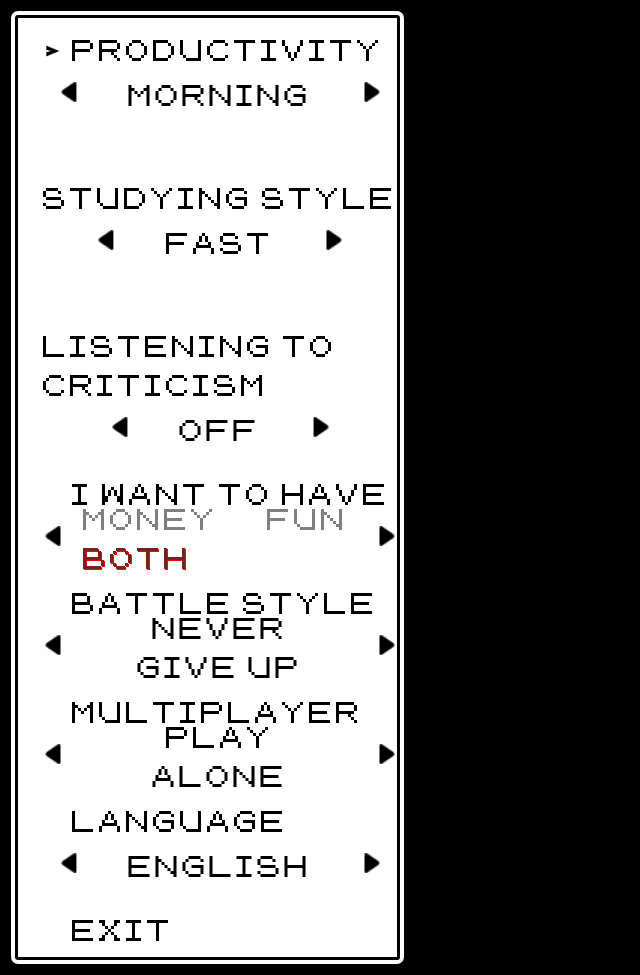
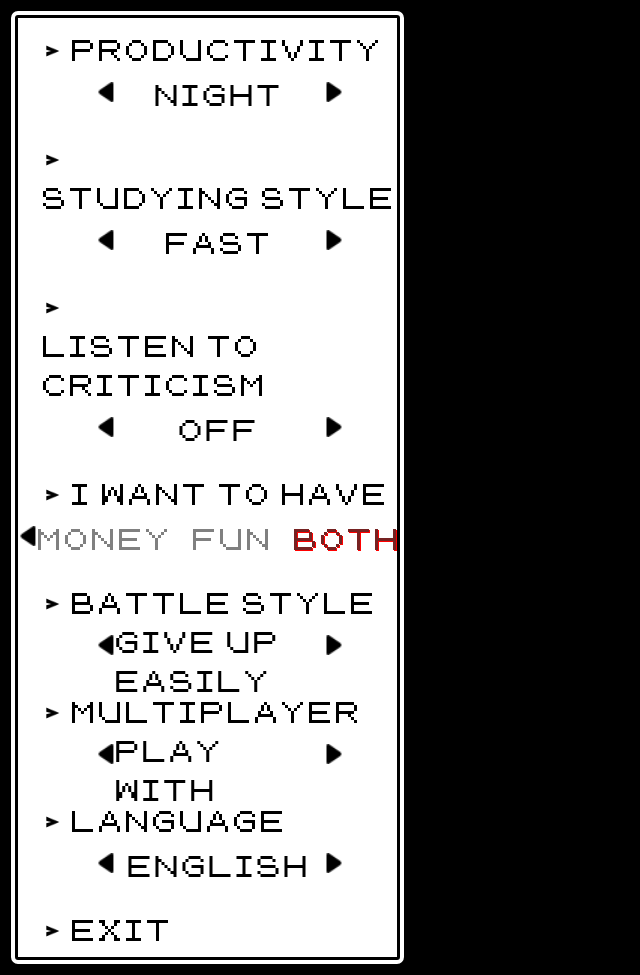
Before and after one commit to maztt/coding-campaign-v2, a plain HTML site: page options.html in a window 1280 px wide. Shown: the whole page, without its empty margins (0-640 px from the left). Drawn offline with Linux system fonts and the light colour scheme; a script that the page names is missing.

Commit message:
fix: mainly css and html fixes/improvements

```diff
--- a/options.html
+++ b/options.html
@@ -14,170 +14,147 @@
 <body>
 
   <div class="container">
-    <div class="options">
-      <div class="options__setting">
-        <div class="setting__option selected">
-          <img src="src/images/arrow.png" alt="Arrow Option">
-          <span>
-            <a id="newgame" href="intro.html">Productivity</a>
+    <div class="menu">
+
+      <div class="box__settings">
+        <div class="settings__title selected">
+          <img class="title_arrow" src="src/images/arrow.png" alt="Arrow Option">
+          <span class="title_name">
+            Productivity
           </span>
         </div>
-        <div class="setting__select">
-          <div class="selection">
+        <div class="setting__options">
+          <div class="options_selection">
             <img class="reverse" src="src/images/sided-arrow.png" alt="">
-            <div class="selection__option">
-              <span>Morning</span>
-              <span style="display: none;">Afternoon</span>
-              <span style="display: none;">Night</span>
+              <div class="options_group">
+                <span class="group_item" style="display: none;">Morning</span>
+                <span class="group_item" style="display: none;">Afternoon</span>
+                <span class="group_item">Night</span>
               </div>
             <img src="src/images/sided-arrow.png" alt="">
           </div>
         </div>
       </div>
-        <div class="options__setting">
-          <div class="setting__option">
-            <img class="reverse" src="src/images/arrow.png" alt="Arrow Option">
-            <span>
-              <a id="newgame" href="intro.html">Studying Style</a>
+      <div class="box__settings">
+        <div class="settings__title selected">
+          <img class="title_arrow" src="src/images/arrow.png" alt="Arrow Option">
+          <span class="title_name">
+            Studying Style
           </span>
         </div>
-          <div class="setting__select">
-            <div class="selection">
+        <div class="setting__options">
+          <div class="options_selection">
             <img class="reverse" src="src/images/sided-arrow.png" alt="">
-                <div class="selection__option">
-                  <span style="display: none;">Slow</span>
-                  <span style="display: none;">Medium</span>
-                  <span>Fast</span>
+              <div class="options_group">
+                <span class="group_item" style="display: none;">Slow</span>
+                <span class="group_item" style="display: none;">Medium</span>
+                <span class="group_item">Fast</span>
               </div>
             <img src="src/images/sided-arrow.png" alt="">
           </div>
         </div>
       </div>
-        <div class="options__setting">
-          <div class="setting__option">
-            <img class="reverse" src="src/images/arrow.png" alt="Arrow Option">
-            <span>
-              <a id="newgame" href="intro.html">Listening to Criticism</a>
+      <div class="box__settings">
+        <div class="settings__title selected">
+          <img class="title_arrow" src="src/images/arrow.png" alt="Arrow Option">
+          <span class="title_name">
+            Listen to Criticism
           </span>
         </div>
-          <div class="setting__select">
-            <div class="selection">
+        <div class="setting__options">
+          <div class="options_selection">
             <img class="reverse" src="src/images/sided-arrow.png" alt="">
-              <div class="selection__option">
-                <span style="display: none;">On</span>
-                <span>Off</span>
+              <div class="options_group">
+                <span class="group_item" style="display: none;">On</span>
+                <span class="group_item">Off</span>
               </div>
             <img src="src/images/sided-arrow.png" alt="">
           </div>
         </div>
       </div>
-        <div class="options__setting">
-          <div class="setting__option">
-            <img class="reverse" src="src/images/arrow.png" alt="Arrow Option">
-            <span>
-              <a id="newgame" href="intro.html">I want to have</a>
+      <div class="box__settings">
+        <div class="settings__title selected">
+          <img class="title_arrow" src="src/images/arrow.png" alt="Arrow Option">
+          <span class="title_name">
+            I want to have
           </span>
         </div>
-          <div class="setting__select">
-            <div class="selection">
-              <img class="reverse"  src="src/images/sided-arrow.png" alt="">
-              <div class="selection__multiple">
-                <span style="color: gray;">Money</span>
-                <span style="color: gray;">Fun</span>
-                <span style="color: rgb(118, 34, 34); text-shadow: 1px 1px .2px red;">Both</span>
+        <div class="setting__options">
+          <div class="options_multiple">
+            <img class="reverse" src="src/images/sided-arrow.png" alt="">
+              <div class="options_group">
+                <span class="group_item" style="color: gray;">Money</span>
+                <span class="group_item" style="color: gray;">Fun</span>
+                <span class="group_item" style="color: rgb(118, 34, 34); text-shadow: 1px 1px .2px red;">Both</span>
               </div>
             <img src="src/images/sided-arrow.png" alt="">
           </div>
         </div>
       </div>
-        <div class="options__setting">
-          <div class="setting__option">
-            <img class="reverse" src="src/images/arrow.png" alt="Arrow Option">
-            <span>
-              <a id="newgame" href="intro.html">Battle Style</a>
+      <div class="box__settings">
+        <div class="settings__title selected">
+          <img class="title_arrow" src="src/images/arrow.png" alt="Arrow Option">
+          <span class="title_name">
+            Battle Style
           </span>
         </div>
-          <div class="setting__select">
-            <div class="selection">
-              <img class="reverse"  src="src/images/sided-arrow.png" alt="">
-              <div class="selection__option">
-                <span style="display: none;">Give up easily</span>
-                <span>Never give up</span>
+        <div class="setting__options">
+          <div class="options_selection">
+            <img class="reverse" src="src/images/sided-arrow.png" alt="">
+              <div class="options_group">
+                <span class="group_item" style="display: none;">Never give up</span>
+                <span class="group_item">Give up easily</span>
               </div>
             <img src="src/images/sided-arrow.png" alt="">
           </div>
         </div>
       </div>
-        <div class="options__setting">
-          <div class="setting__option">
-            <img src="src/images/arrow.png" alt="Arrow Option">
-            <span>
-              <a id="newgame" href="intro.html">Multiplayer</a>
+      <div class="box__settings">
+        <div class="settings__title selected">
+          <img class="title_arrow" src="src/images/arrow.png" alt="Arrow Option">
+          <span class="title_name">
+            Multiplayer
           </span>
         </div>
-          <div class="setting__select">
-            <div class="selection">
-              <img class="reverse"  src="src/images/sided-arrow.png" alt="">
-              <div class="selection__option">
-                <span>Play alone</span>
-                <span style="display: none;">Play with friends</span>
-                <span style="display: none;">Play with friends and stranger
-                  s</span>
+        <div class="setting__options">
+          <div class="options_selection">
+            <img class="reverse" src="src/images/sided-arrow.png" alt="">
+              <div class="options_group">
+                <span class="group_item" style="display: none;">Play alone</span>
+                <span class="group_item" style="display: none;">Play with friends</span>
+                <span class="group_item">Play with</span>
               </div>
             <img src="src/images/sided-arrow.png" alt="">
           </div>
         </div>
       </div>
-        <div class="options__setting">
-          <div class="setting__option">
-            <img src="src/images/arrow.png" alt="Arrow Option">
-            <span>
-              <a id="newgame" href="intro.html">Language</a>
+      <div class="box__settings">
+        <div class="settings__title selected">
+          <img class="title_arrow" src="src/images/arrow.png" alt="Arrow Option">
+          <span class="title_name">
+            Language
           </span>
         </div>
-          <div class="setting__select">
-            <div class="selection">
+        <div class="setting__options">
+          <div class="options_selection">
             <img class="reverse" src="src/images/sided-arrow.png" alt="">
-              <div class="selection__option">
-                <span>English</span>
-                <span style="display: none;">Portuguese</span>
+              <div class="options_group">
+                <span class="group_item" style="display: none;">Portuguese</span>
+                <span class="group_item">English</span>
               </div>
             <img src="src/images/sided-arrow.png" alt="">
           </div>
         </div>
       </div>
-        <div class="options__setting">
-          <div class="setting__option">
-            <img src="src/images/arrow.png" alt="Arrow Option">
-            <span>
-              <a id="newgame" href="intro.html">Exit</a>
+      <div class="box__settings">
+        <div class="settings__title selected">
+          <img class="title_arrow" src="src/images/arrow.png" alt="Arrow Option">
+          <span class="title_name">
+            Exit
           </span>
         </div>
       </div>
-
-
-      <!-- <div id="options-1" class="option-1 selected">
-        <img src="src/images/arrow.png" alt="Arrow Option">
-        <span>
-          <a id="newgame" href="intro.html">Productivity Mood</a>
-        </span>
-        <div class="prod-options"><span>Morning</span><span>Afternoon</span><span>Night</span></div>
     </div>
-      <div id="options-1" class="option-1"><img src="src/images/arrow.png" alt="Arrow Option"><span><a id="newgame" href="intro.html">Studying Style</a></span>
-        <div class="prod-options"><span>Slow</span><span>Medium</span><span>Fast</span></div></div> -->
-      <!-- <div id="options-2" class="option-2"><img src="src/images/arrow.png" alt="Arrow Option"><span><a id="options" href="options.html">Listening to Criticism</a></span></div>
-        <div class="prod-options"><span>On</span><span>Off</span></div>
-      <div id="options-3" class="option-1"><img src="src/images/arrow.png" alt="Arrow Option"><span><a id="newgame" href="intro.html">I want to have</a></span></div>
-        <div class="prod-options"><span>Money</span><span>Fun</span><span>Both</span></div>
-      <div id="options-2" class="option-2"><img src="src/images/arrow.png" alt="Arrow Option"><span><a id="options" href="options.html">Battle Style</a></span></div>
-        <div class="prod-options"><span>Give up easily</span><span>Never give up</span></div>
-      <div id="options-1" class="option-1"><img src="src/images/arrow.png" alt="Arrow Option"><span><a id="newgame" href="intro.html">Multiplayer</a></span></div>
-        <div class="prod-options"><span>Play alone</span><span>Play with friends</span><span>Play with friends and strangers</span></div>
-      <div id="options-1" class="option-1"><img src="src/images/arrow.png" alt="Arrow Option"><span><a id="newgame" href="intro.html">Language</a></span></div>
-        <div class="prod-options"><span>English</span><span>Portuguese</span></div>
-      <div id="options-2" class="option-2"><img src="src/images/arrow.png" alt="Arrow Option"><span><a id="options" href="options.html">Exit</a></span></div>
-    </div> -->
   </div>
-
 </body>
 </html>
--- a/src/css/menu.css
+++ b/src/css/menu.css
@@ -7,16 +7,67 @@ body {
   background-color: black;
 }
 
-.start-game, .options {
+div.menu {
+  font-family: 'Pokemon', sans-serif;
   background-color: white;
   color: black;
-  font-family: 'Pokemon', sans-serif;
   min-width: 350px;
   border: 10px double black;
   border-radius: 10px;
   width: 30%;
   font-size: 1.5em;
 }
+
+div.box__settings {
+  padding: 10px 0px 10px 25px;
+}
+
+div.settings__title {
+
+}
+
+span.title_name {
+  text-transform: uppercase;
+  display: inline-block;
+}
+
+div.setting__options {
+
+}
+
+div.options_selection {
+  display: flex;
+  margin: auto;
+  align-items: center;
+  justify-content: center;
+  height: 50px;
+  width: 70%;
+}
+
+div.options_multiple {
+  display: flex;
+  margin: auto;
+  align-items: center;
+  justify-content: center;
+  height: 50px;
+  width: 85%;
+}
+
+div.options_selection > img, div.options_multiple > img {
+  visibility: visible;
+}
+
+div.options_group {
+  display: flex;
+  margin: auto;
+  justify-content: space-between;
+  gap: 20px;
+}
+
+span.group_item {
+
+}
+
 
 span {
   text-transform: uppercase;
@@ -58,41 +109,49 @@ a {
   color: black;
 }
 
-.options__option, .options__select {
-  display: block;
-}
 
-.selection {
+/* .selection {
   display: flex;
+  margin: auto;
   align-items: center;
   justify-content: center;
   height: 50px;
-}
+  width: 70%;
+} */
 
-.selection__option > span {
+/*
+.selection__option {
+  width: 50%;
+  display: flex;
+  margin: auto;
+  justify-content: space-between;
+} */
+
+/* .selection__option > span {
+  margin: auto;
   position: relative;
   justify-content: center;
   text-align: center;
   padding: 0 50px;
-}
+} */
 
-.selection__multiple > span {
+/* .selection__multiple > span {
   position: relative;
   justify-content: center;
   text-align: center;
   padding: 0 20px;
   gap: 5px;
-}
+} */
 
-.selection:first-child {
+div.options_selection:first-child {
   order: 1;
 }
 
-.selection:nth-child(2) {
+div.options_selection:nth-child(2) {
   order: 2;
 }
 
-.selection:last-child {
+div.options_selection:last-child {
   order: 3;
 }
 
```
Also changed, not shown: index.html (+20 -29 lines), newgame.html (+29 -18 lines). Lines whose indentation alone changed are shown as unchanged.
